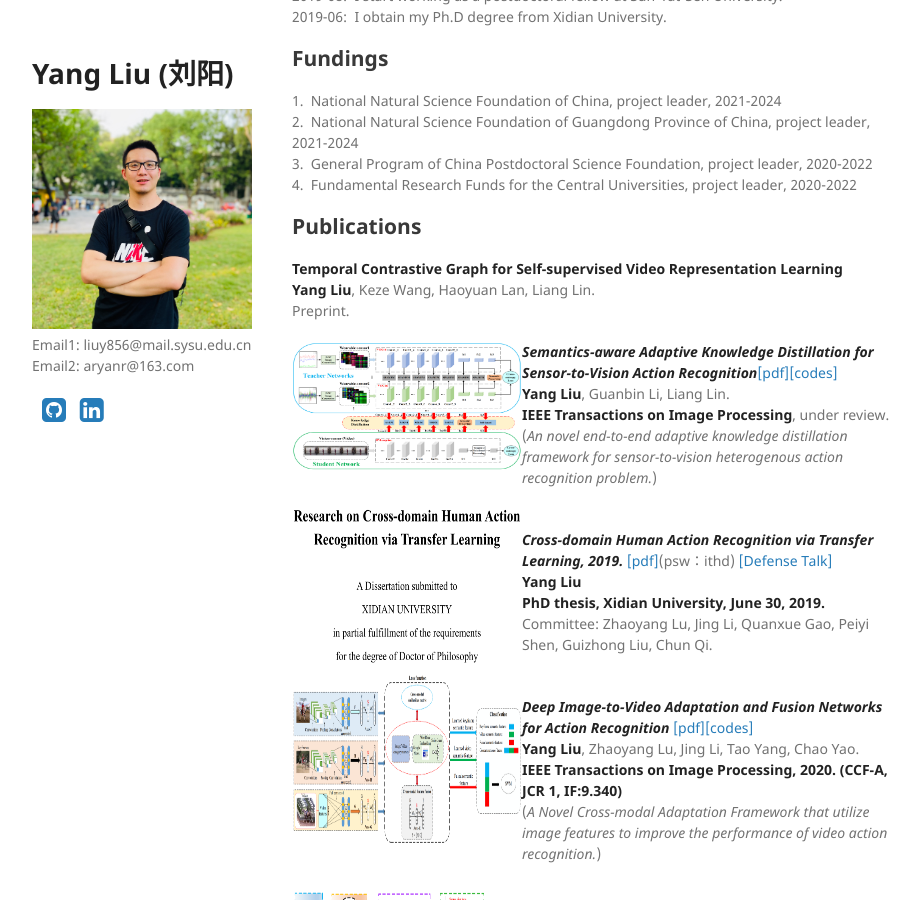
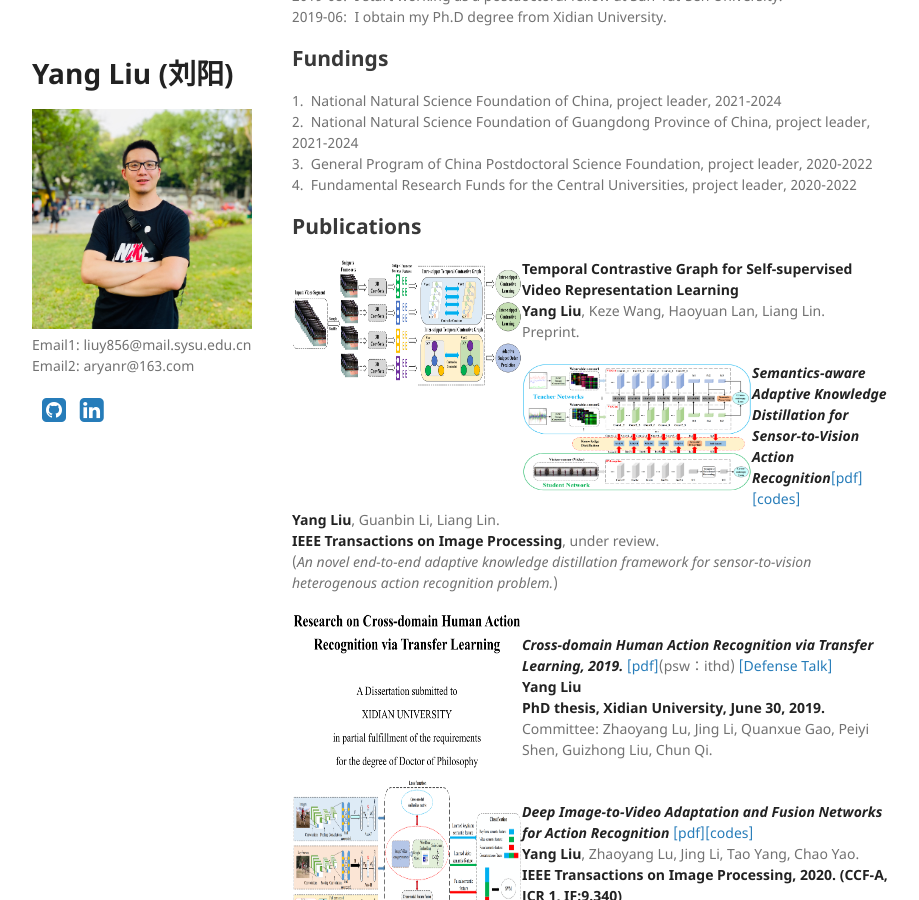
Before and after one commit to YangLiu9208/home, a Jekyll site: the page built from index.md, in a window 1280 px wide and 900 px high, scrolled down 830 px. Shown: the whole window, without its empty margins (178-1097 px from the left). Built offline with Jekyll 4.4.1, drawn with Linux system fonts in a browser that asks for light colours; a style sheet for code colours, icons or effects is not loaded.

Commit message:
Update index.md

```diff
--- a/index.md
+++ b/index.md
@@ -32,6 +32,11 @@ Deep Learning, Transfer Learning, Self-supervised Learning, Reinforcement Learni
 
 ## Publications
 
+<div align="left">
+          <a>
+            <img border="0" src="./TCG.png" align="left" width="230" height="130">
+          </a>
+</div>
 **Temporal Contrastive Graph for Self-supervised Video Representation Learning**
 **Yang Liu**, Keze Wang, Haoyuan Lan, Liang Lin.
 Preprint.
```
